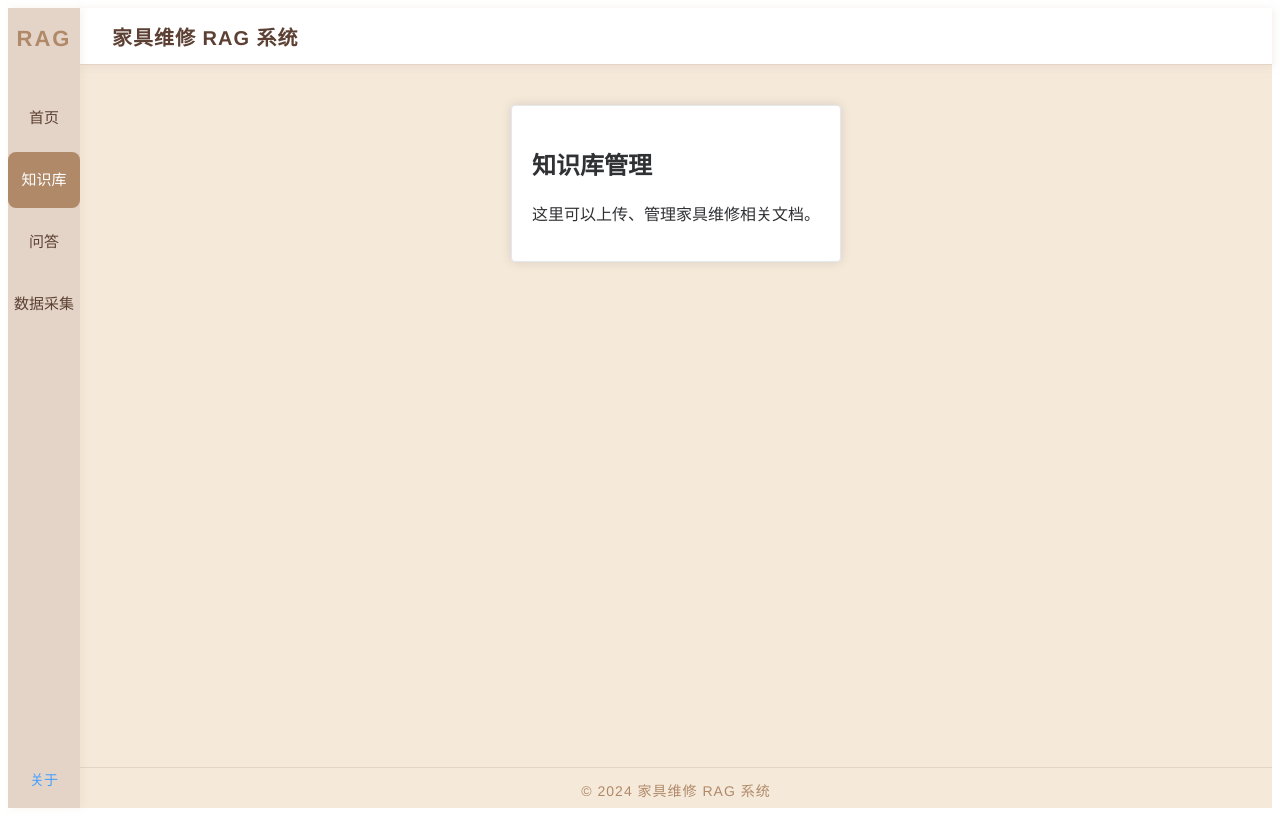
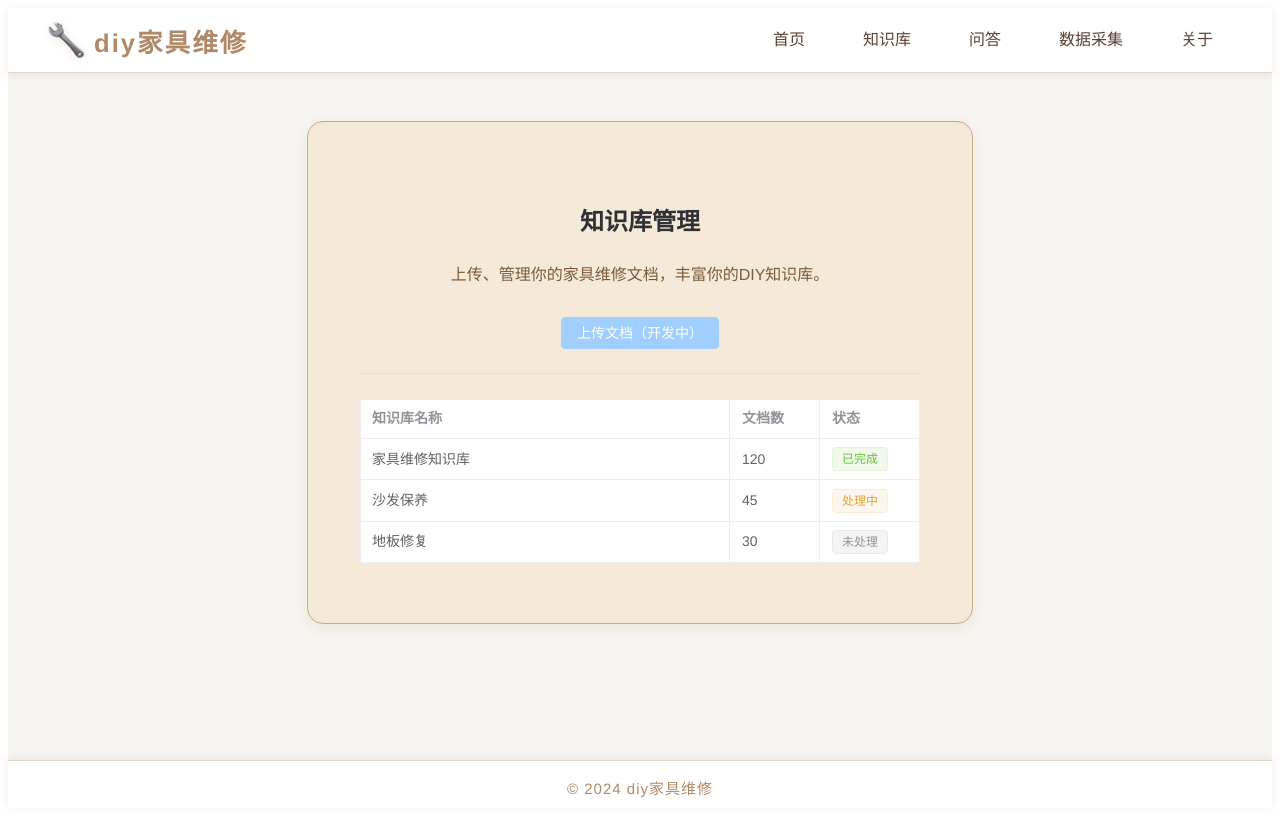
Before and after one commit to b12138sjx/furniture-repair-rag, a Vue app in the folder frontend/: page /kb in a window 1280 px wide. Built offline with nearby package versions, Linux system fonts and the light colour scheme.

Commit message:
美化前端，定稿1.0

```diff
--- a/frontend/index.html
+++ b/frontend/index.html
@@ -2,9 +2,9 @@
 <html lang="en">
   <head>
     <meta charset="UTF-8" />
-    <link rel="icon" type="image/svg+xml" href="/vite.svg" />
+    <link rel="icon" type="image/svg+xml" href="/wrench.svg" />
     <meta name="viewport" content="width=device-width, initial-scale=1.0" />
-    <title>Vite + Vue + TS</title>
+    <title>diy家具维修</title>
   </head>
   <body>
     <div id="app"></div>
--- a/frontend/public/index.html
+++ b/frontend/public/index.html
@@ -3,8 +3,8 @@
 <head>
     <meta charset="UTF-8">
     <meta name="viewport" content="width=device-width, initial-scale=1.0">
-    <title>家具维修 RAG 系统</title>
-    <link rel="icon" href="/favicon.ico">
+    <title>diy家具维修</title>
+    <link rel="icon" href="/wrench.svg" type="image/svg+xml">
 </head>
 <body>
     <div id="app"></div>
--- a/frontend/src/App.vue
+++ b/frontend/src/App.vue
@@ -6,145 +6,112 @@ const router = useRouter()
 </script>
 
 <template>
-  <div class="bt-wood-root">
-    <aside class="bt-wood-sider">
-      <div class="bt-wood-logo">
-        <span>RAG</span>
+  <div class="ifixit-root">
+    <header class="ifixit-header">
+      <div class="ifixit-logo" @click="router.push('/')">
+        <img src="/wrench.svg" alt="diy家具维修" class="ifixit-logo-img" />
+        <span class="ifixit-logo-title">diy家具维修</span>
       </div>
-      <el-menu
-        :default-active="router.currentRoute.value.path"
-        class="bt-wood-menu"
-        @select="key => router.push(key)"
-        background-color="#e4d4c8"
-        text-color="#5c4033"
-        active-text-color="#b08968"
-        router
-      >
-        <el-menu-item index="/">首页</el-menu-item>
-        <el-menu-item index="/kb">知识库</el-menu-item>
-        <el-menu-item index="/qa">问答</el-menu-item>
-        <el-menu-item index="/collect">数据采集</el-menu-item>
-      </el-menu>
-      <div class="bt-wood-sider-footer">
+      <nav class="ifixit-nav">
+        <el-button type="text" @click="router.push('/')">首页</el-button>
+        <el-button type="text" @click="router.push('/kb')">知识库</el-button>
+        <el-button type="text" @click="router.push('/qa')">问答</el-button>
+        <el-button type="text" @click="router.push('/collect')">数据采集</el-button>
         <el-button type="text" @click="dialogVisible = true">关于</el-button>
-      </div>
-    </aside>
-    <div class="bt-wood-main">
-      <header class="bt-wood-header">
-        <span class="bt-wood-title">家具维修 RAG 系统</span>
-        <span class="bt-wood-header-actions"></span>
-      </header>
-      <main class="bt-wood-content">
-        <router-view />
-      </main>
-      <footer class="bt-wood-footer">
-        <span>© 2024 家具维修 RAG 系统</span>
-      </footer>
-    </div>
+      </nav>
+    </header>
+    <main class="ifixit-main">
+      <router-view />
+    </main>
+    <footer class="ifixit-footer">
+      <span>© 2024 diy家具维修</span>
+    </footer>
     <el-dialog v-model="dialogVisible" title="关于本系统" width="400px">
       <span>
-        本系统基于原木风格设计，致力于为用户提供温馨、专业的家具维修知识问答体验。
+        本系统致力于为用户提供专业、开放、简洁的家具维修知识与工具，灵感来自 ifixit。
       </span>
     </el-dialog>
   </div>
 </template>
 
 <style scoped>
-.bt-wood-root {
-  display: flex;
+/* 主色调原木色，风格简洁大气，参考 ifixit */
+.ifixit-root {
   min-height: 100vh;
-  background: linear-gradient(135deg, #f5e9da 0%, #e4d4c8 100%);
-  font-family: 'Avenir', 'Helvetica Neue', Arial, 'PingFang SC', 'Hiragino Sans GB', 'Microsoft YaHei', sans-serif;
-  color: #5c4033;
-}
-.bt-wood-sider {
-  width: 72px;
-  background: #e4d4c8;
   display: flex;
   flex-direction: column;
+  background: #f7f5f2;
+  font-family: 'Avenir', 'Helvetica Neue', Arial, 'PingFang SC', 'Hiragino Sans GB', 'Microsoft YaHei', sans-serif;
+  color: #4b3a2f;
+}
+.ifixit-header {
+  display: flex;
   align-items: center;
-  box-shadow: 2px 0 8px #c8ad7f22;
-  padding-top: 18px;
-  z-index: 2;
+  justify-content: space-between;
+  background: #fff;
+  border-bottom: 1.5px solid #e4d4c8;
+  box-shadow: 0 2px 8px #e4d4c880;
+  padding: 0 40px;
+  height: 64px;
+  position: sticky;
+  top: 0;
+  z-index: 10;
 }
-.bt-wood-logo {
-  font-size: 22px;
+.ifixit-logo {
+  display: flex;
+  align-items: center;
+  cursor: pointer;
+  user-select: none;
+}
+.ifixit-logo-img {
+  width: 36px;
+  height: 36px;
+  margin-right: 10px;
+  filter: drop-shadow(0 2px 4px #b0896833);
+}
+.ifixit-logo-title {
+  font-size: 1.6rem;
   font-weight: bold;
   color: #b08968;
-  margin-bottom: 32px;
   letter-spacing: 2px;
-  width: 100%;
-  text-align: center;
 }
-.bt-wood-menu {
-  border: none;
-  width: 100%;
+.ifixit-nav {
+  display: flex;
+  gap: 8px;
+}
+.ifixit-nav .el-button {
+  font-size: 1rem;
+  color: #5c4033;
+  font-weight: 500;
+  background: none;
+  border-radius: 6px;
+  padding: 6px 18px;
+  transition: background 0.2s, color 0.2s;
+}
+.ifixit-nav .el-button:hover {
+  background: #e4d4c8;
+  color: #b08968;
+}
+.ifixit-main {
   flex: 1;
-  background: transparent;
-}
-.bt-wood-menu .el-menu-item {
-  justify-content: center;
-  font-size: 15px;
-  border-radius: 8px;
-  margin: 6px 0;
-  transition: background 0.2s;
-}
-.bt-wood-menu .el-menu-item.is-active {
-  background: #b08968 !important;
-  color: #fff !important;
-}
-.bt-wood-sider-footer {
-  margin: 24px 0 12px 0;
-  width: 100%;
-  text-align: center;
-}
-.bt-wood-main {
-  flex: 1;
-  display: flex;
-  flex-direction: column;
-  min-width: 0;
-  background: #f5e9da;
-}
-.bt-wood-header {
-  height: 56px;
-  background: #fff;
-  color: #5c4033;
-  display: flex;
-  align-items: center;
-  padding: 0 32px;
-  border-bottom: 1px solid #e4d4c8;
-  font-size: 20px;
-  font-weight: 600;
-  letter-spacing: 1px;
-  box-shadow: 0 2px 8px #e4d4c880;
-  z-index: 1;
-}
-.bt-wood-title {
-  flex: 1;
-}
-.bt-wood-content {
-  flex: 1;
-  padding: 40px 0 0 0;
   display: flex;
   justify-content: center;
   align-items: flex-start;
-  min-height: 400px;
+  padding: 48px 12px 32px 12px;
+  background: #f7f5f2;
 }
-.bt-wood-footer {
-  background: #f5e9da;
+.ifixit-footer {
+  background: #fff;
   color: #b08968;
   text-align: center;
-  padding: 12px 0 8px 0;
-  font-size: 14px;
+  padding: 16px 0 10px 0;
+  font-size: 15px;
   letter-spacing: 1px;
-  border-top: 1px solid #e4d4c8;
+  border-top: 1.5px solid #e4d4c8;
+  box-shadow: 0 -2px 8px #e4d4c880;
 }
-.el-dialog__header {
-  background: #e4d4c8;
-  color: #5c4033;
-}
-.el-dialog__body {
-  background: #f5e9da;
-  color: #5c4033;
+@media (max-width: 900px) {
+  .ifixit-header { padding: 0 12px; }
+  .ifixit-main { padding: 24px 2px 16px 2px; }
 }
 </style>
--- a/frontend/src/views/Home.vue
+++ b/frontend/src/views/Home.vue
@@ -1,6 +1,21 @@
 <template>
-  <el-card class="wood-card">
-    <h2>欢迎使用家具维修智能问答系统</h2>
+  <el-card class="wood-card" style="width: 100%; max-width: 600px;">
+    <h2>欢迎使用diy家具维修</h2>
+    <p style="margin: 24px 0 32px 0; color: #7c5b3a;">
+      这里为你提供专业、开放、简洁的家具维修知识与工具，助你轻松DIY修复家居。
+    </p>
     <el-button type="primary" @click="$emit('showAbout')">了解更多</el-button>
   </el-card>
 </template>
+
+<style scoped>
+.wood-card {
+  background: #f5e9da;
+  border: 1px solid #c8ad7f;
+  border-radius: 16px;
+  box-shadow: 0 4px 16px #c8ad7f33;
+  padding: 40px 32px;
+  min-width: 320px;
+  text-align: center;
+}
+</style>
--- a/frontend/src/views/KnowledgeBase.vue
+++ b/frontend/src/views/KnowledgeBase.vue
@@ -1,54 +1,42 @@
 <template>
-  <el-card class="wood-card">
+  <el-card class="wood-card" style="width: 100%; max-width: 600px;">
     <h2>知识库管理</h2>
-    <p>这里可以上传、管理家具维修相关文档。</p>
-    <!-- 可扩展上传、列表等功能 -->
+    <p style="margin: 24px 0 32px 0; color: #7c5b3a;">
+      上传、管理你的家具维修文档，丰富你的DIY知识库。
+    </p>
+    <el-button type="primary" disabled>上传文档（开发中）</el-button>
+    <el-divider />
+    <el-table :data="kbList" style="width: 100%; margin-top: 16px;" border>
+      <el-table-column prop="name" label="知识库名称" />
+      <el-table-column prop="count" label="文档数" width="90" />
+      <el-table-column prop="status" label="状态" width="100">
+        <template #default="{ row }">
+          <el-tag :type="row.status === 'done' ? 'success' : row.status === 'processing' ? 'warning' : 'info'">
+            {{ row.status === 'done' ? '已完成' : row.status === 'processing' ? '处理中' : '未处理' }}
+          </el-tag>
+        </template>
+      </el-table-column>
+    </el-table>
   </el-card>
 </template>
 
 <script setup lang="ts">
-import { ref } from 'vue';
-import { ElMessage } from 'element-plus';
-
+import { ref } from 'vue'
 const kbList = ref([
   { name: '家具维修知识库', count: 120, status: 'done' },
   { name: '沙发保养', count: 45, status: 'processing' },
   { name: '地板修复', count: 30, status: 'none' }
-]);
-const showDetail = ref(false);
-const detailChunks = ref<any[]>([]);
-const showVectorize = ref(false);
-const vectorizeProgress = ref(0);
-const vectorizeStatus = ref('');
-function refresh() {
-  // ...实际应请求后端获取知识库列表...
-  ElMessage.success('已刷新');
+])
+</script>
+
+<style scoped>
+.wood-card {
+  background: #f5e9da;
+  border: 1px solid #c8ad7f;
+  border-radius: 16px;
+  box-shadow: 0 4px 16px #c8ad7f33;
+  padding: 40px 32px;
+  min-width: 320px;
+  text-align: center;
 }
-function viewDetail(row: any) {
-  // ...实际应请求后端获取详情...
-  detailChunks.value = [
-    { index: 1, content: '块内容示例1', meta: '来源A, 摘要...' },
-    { index: 2, content: '块内容示例2', meta: '来源B, 摘要...' }
-  ];
-  showDetail.value = true;
-}
-function remove(row: any) {
-  kbList.value = kbList.value.filter(item => item !== row);
-  ElMessage.success('已删除');
-}
-function startVectorize(row: any) {
-  showVectorize.value = true;
-  vectorizeProgress.value = 0;
-  vectorizeStatus.value = '';
-  row.status = 'processing';
-  let timer = setInterval(() => {
-    if (vectorizeProgress.value < 100) {
-      vectorizeProgress.value += 20;
-    } else {
-      clearInterval(timer);
-      row.status = 'done';
-      vectorizeStatus.value = '向量化完成';
-    }
-  }, 400);
-}
-</script>
+</style>
--- a/frontend/src/views/QA.vue
+++ b/frontend/src/views/QA.vue
@@ -1,10 +1,18 @@
 <template>
-  <el-card class="wood-card">
+  <el-card class="wood-card" style="width: 100%; max-width: 600px;">
     <h2>智能问答</h2>
-    <el-input v-model="question" placeholder="请输入您的问题" />
-    <el-button type="primary" @click="ask">提问</el-button>
+    <el-input
+      v-model="question"
+      placeholder="请输入您的问题"
+      style="margin-bottom: 18px;"
+      clearable
+    />
+    <el-button type="primary" @click="ask" style="margin-bottom: 18px;">提问</el-button>
+    <el-divider />
     <div v-if="answer" class="qa-answer">
-      <strong>回答：</strong>{{ answer }}
+      <el-alert title="回答" type="success" :closable="false" show-icon>
+        <div style="margin-top: 10px;">{{ answer }}</div>
+      </el-alert>
     </div>
   </el-card>
 </template>
@@ -20,6 +28,15 @@ function ask() {
 </script>
 
 <style scoped>
+.wood-card {
+  background: #f5e9da;
+  border: 1px solid #c8ad7f;
+  border-radius: 16px;
+  box-shadow: 0 4px 16px #c8ad7f33;
+  padding: 40px 32px;
+  min-width: 320px;
+  text-align: center;
+}
 .qa-answer {
   margin-top: 16px;
   color: #5c4033;
```
Also changed, not shown: frontend/public/wrench.svg (added).
